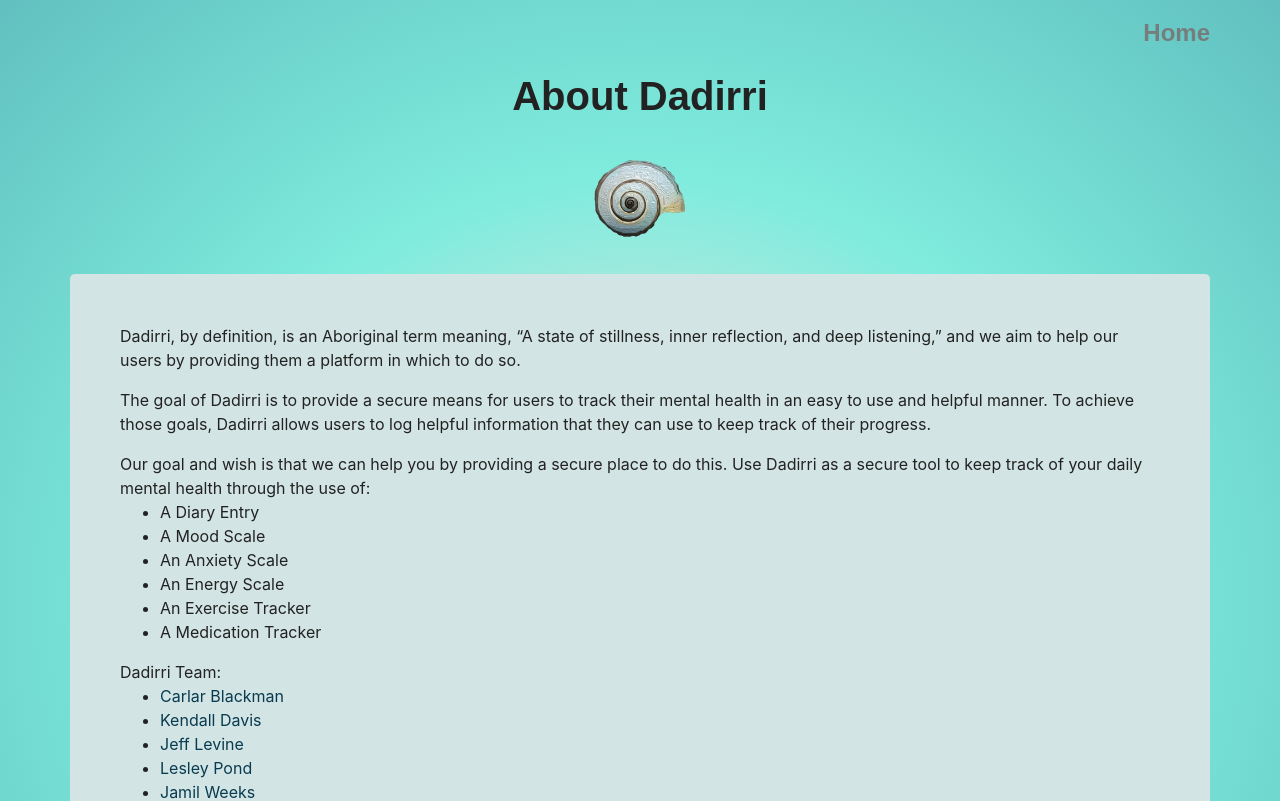
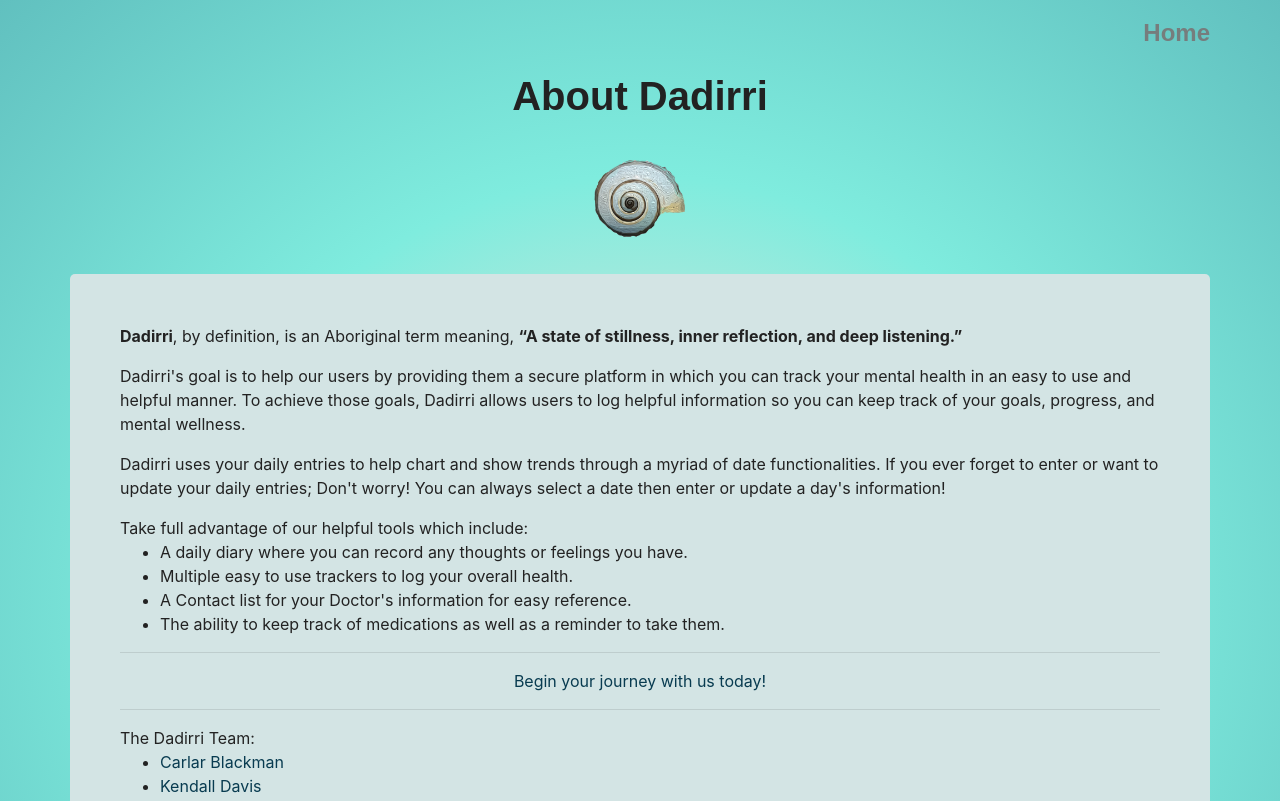
Before and after one commit to jlevine84/Project3, a React (Create React App) app in the folder client/: page /about in a window 1280 px wide. Shown: the top 801 px of the page. Built offline with nearby package versions, Linux system fonts and the light colour scheme; no server answers; a web font is replaced by a local one.

Commit message:
About page update

```diff
--- a/client/src/pages/About/About.js
+++ b/client/src/pages/About/About.js
@@ -15,27 +15,28 @@ function About() {
       <div className="row no-gutters">
         <div className="container about-info">
           <p>
-            Dadirri, by definition, is an Aboriginal term meaning, “A state of stillness, inner reflection, and deep listening,” and we aim to
-            help our users by providing them a platform in which to do so.
+            <strong>Dadirri</strong>, by definition, is an Aboriginal term meaning, <strong>“A state of stillness, inner reflection, and deep listening.”</strong>
           </p>
           <p>
-            The goal of Dadirri is to provide a secure means for users to track their mental health in an easy to use and helpful manner.
-            To achieve those goals, Dadirri allows users to log helpful information that they can use to keep track of their progress.
+            Dadirri's goal is to help our users by providing them a secure platform in which you can track your mental health in an easy to use and helpful manner. To achieve those goals, Dadirri allows users to log helpful information so you can keep track of your goals, progress, and mental wellness.
           </p>
           <p>
-            Our goal and wish is that we can help you by providing a secure place to do this. Use Dadirri as a secure
-             tool to keep track of your daily mental health through the use of:
+            Dadirri uses your daily entries to help chart and show trends through a myriad of date functionalities. If you ever forget to enter or want to update your daily entries; Don't worry! You can always select a date then enter or update a day's information!
+          </p>
+          <p>
+            Take full advantage of our helpful tools which include:
             <ul>
-              <li>A Diary Entry</li>
-              <li>A Mood Scale</li>
-              <li>An Anxiety Scale</li>
-              <li>An Energy Scale</li>
-              <li>An Exercise Tracker</li>
-              <li>A Medication Tracker</li>
+              <li>A daily diary where you can record any thoughts or feelings you have.</li>
+              <li>Multiple easy to use trackers to log your overall health.</li>
+              <li>A Contact list for your Doctor's information for easy reference.</li>
+              <li>The ability to keep track of medications as well as a reminder to take them.</li>
             </ul>
           </p>
+          <hr/>
+          <p className="centered"><Link to='/'>Begin your journey with us today!</Link></p>
+          <hr/>
           <p>
-            Dadirri Team:
+            The Dadirri Team:
             <ul>
               <li><a href="https://github.com/ralracish">Carlar Blackman</a></li>
               <li><a href="https://github.com/kendallsdavis">Kendall Davis</a></li>
@@ -44,7 +45,6 @@ function About() {
               <li><a href="https://github.com/JamilW">Jamil Weeks</a></li>
             </ul>
           </p>
-          <p className="centered"><Link to='/'>Begin your wellness journey now!</Link></p>
         </div>
       </div>
     </div>
```
